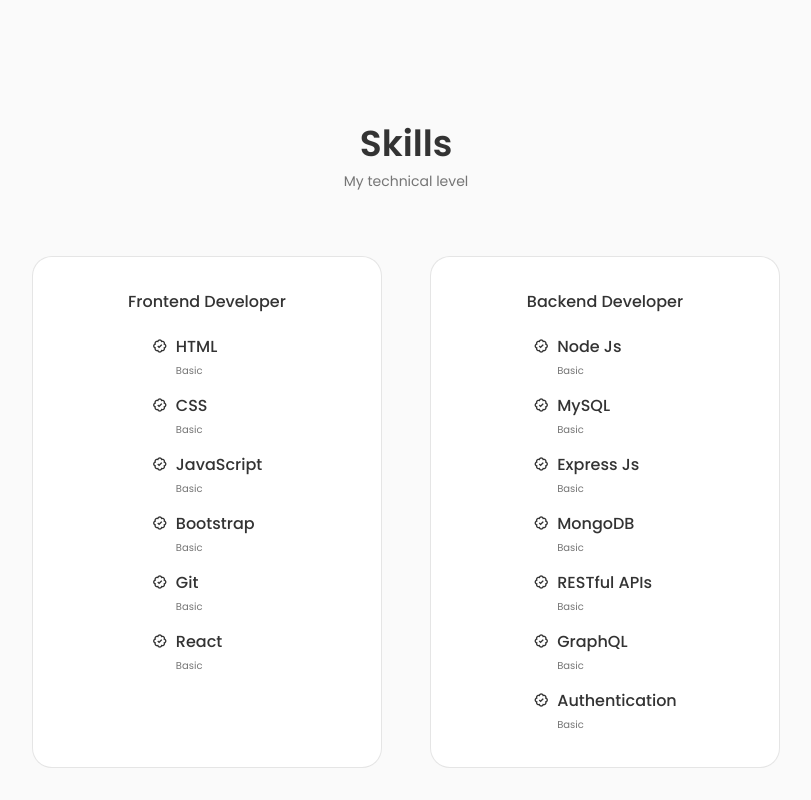
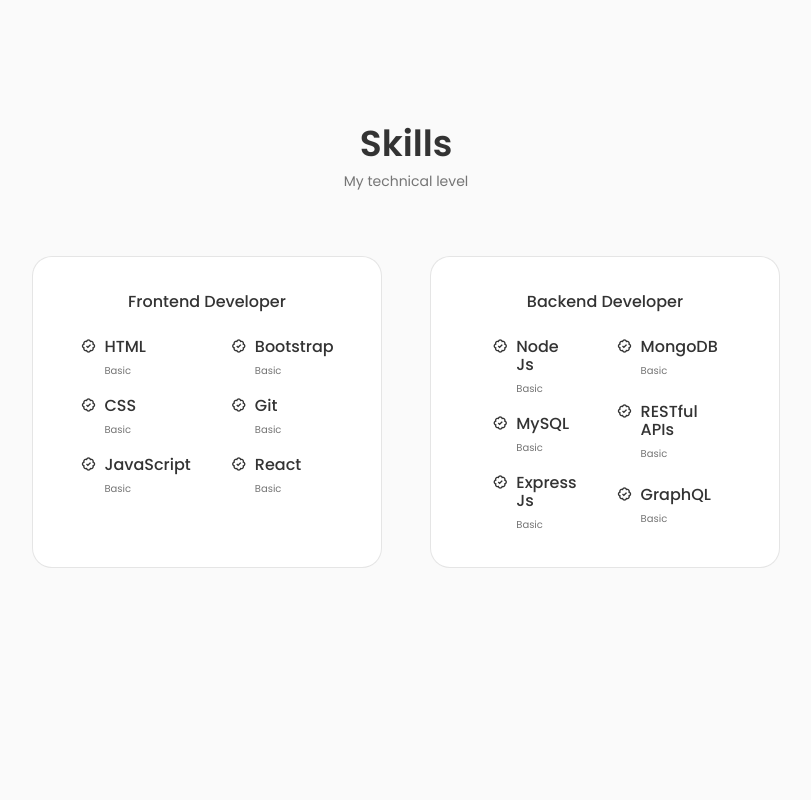
Before and after one commit to itsjennyb/Portfolio, a React (Create React App) app: page / in a window 1280 px wide. Shown: the part 1265-2065 px from the top of the page, without its empty margins (234-1045 px from the left). After the commit the page ends 1865 px from the top, so only its background shows below. Built offline with nearby package versions, Linux system fonts and the light colour scheme.

Commit message:
edit skill grouping display

```diff
--- a/src/components/skills/Backend.js
+++ b/src/components/skills/Backend.js
@@ -30,7 +30,9 @@
                         <span className='skills_level'>Basic</span>
                     </div>
                 </div>
+            </div>
 
+            <div className='skills_group'>
                 <div className='skills_data'>
                     <i class='bx bx-badge-check'></i>
                     <div>
@@ -55,14 +57,6 @@
                     </div>
                 </div>
 
-                <div className='skills_data'>
-                    <i class='bx bx-badge-check'></i>
-                    <div>
-                        <h3 className='skills_name'>Authentication</h3>
-                        <span className='skills_level'>Basic</span>
-                    </div>
-                </div>
-
             </div>
         </div>
 
--- a/src/components/skills/Frontend.js
+++ b/src/components/skills/Frontend.js
@@ -30,7 +30,9 @@
                         <span className='skills_level'>Basic</span>
                     </div>
                 </div>
+            </div>
 
+            <div className='skills_group'>
                 <div className='skills_data'>
                     <i class='bx bx-badge-check'></i>
                     <div>
```
